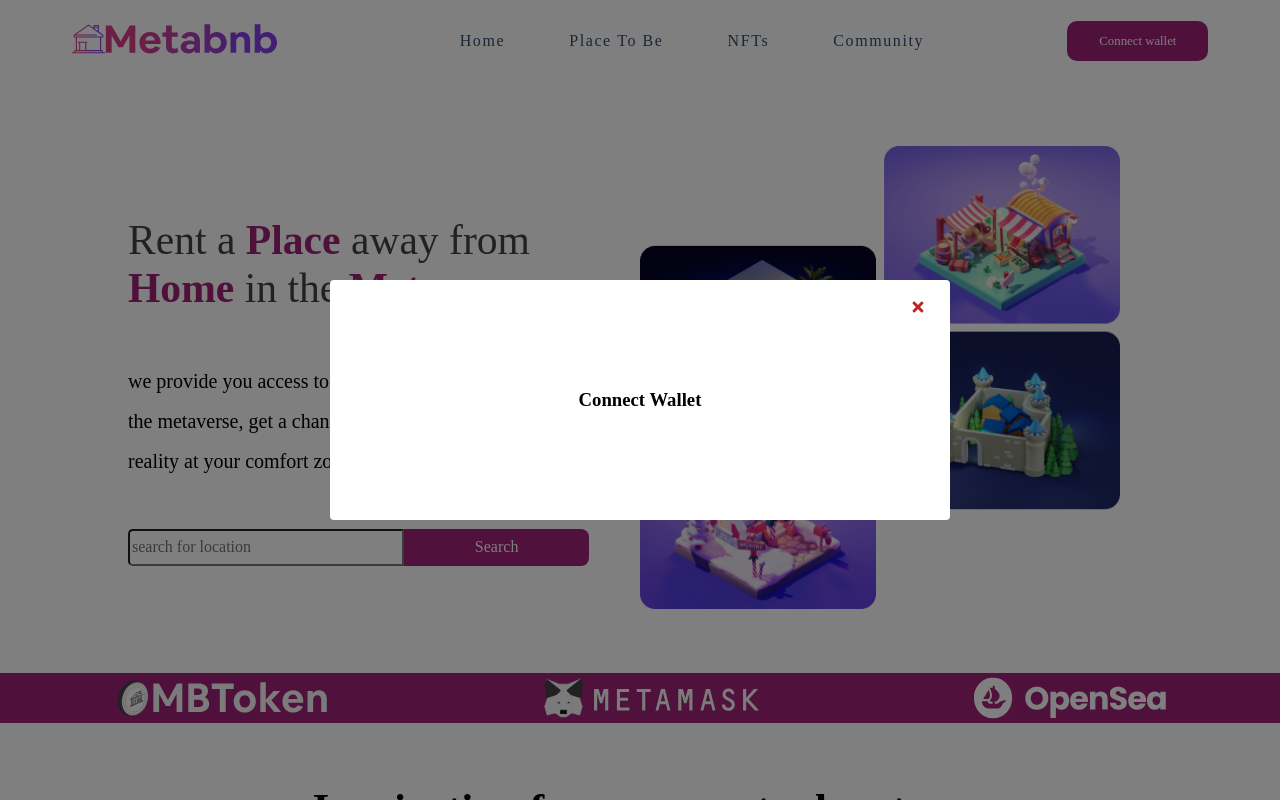
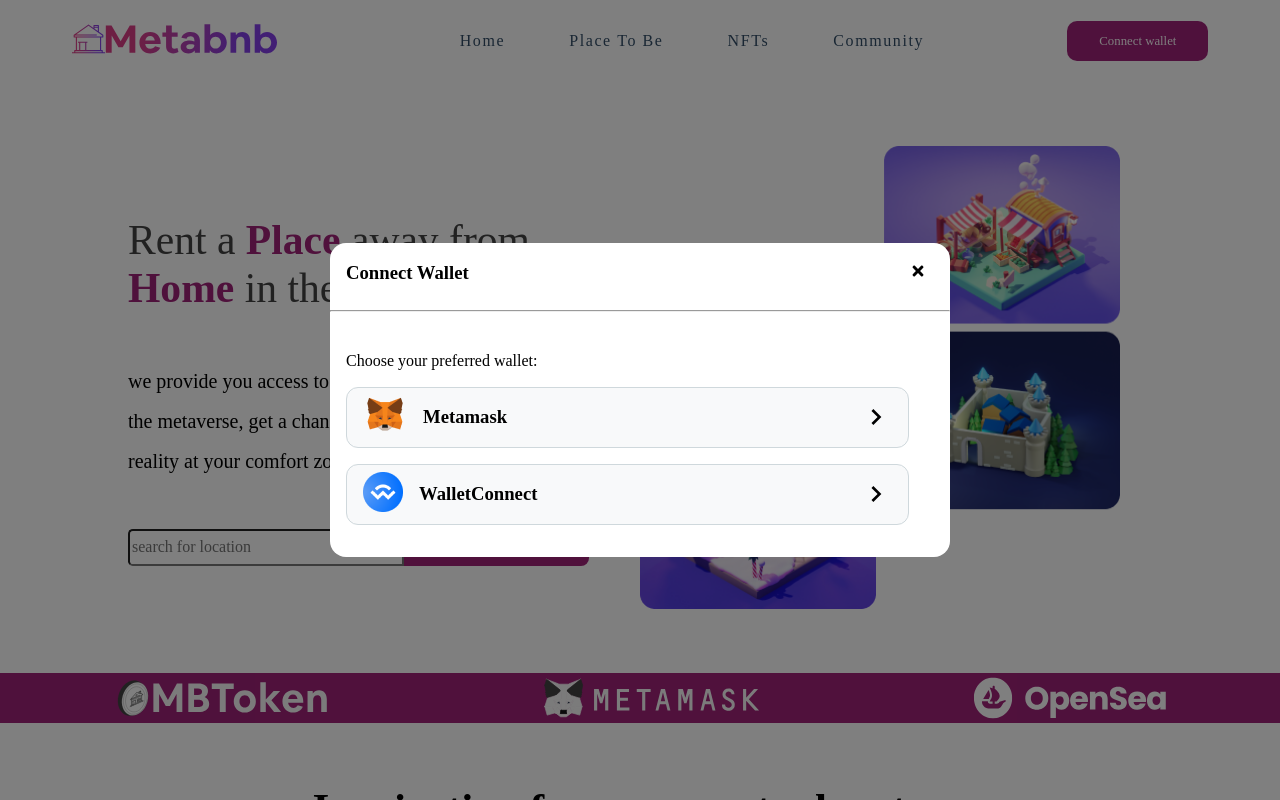
Before and after one commit to Jcolejeff/HNG-FRONTEND-TASK-3, a React (Create React App) app: page / in a window 1280 px wide. Both pictures are taken after a click on the button "Connect wallet". Shown: the top 800 px of the page. Built offline with nearby package versions, Linux system fonts and the light colour scheme; the HTML template or start-up script is replaced by a standard one; a web font is replaced by a local one.

Commit message:
feat:added modal conent

```diff
--- a/src/components/Modal.js
+++ b/src/components/Modal.js
@@ -1,7 +1,9 @@
 import React from "react";
 import { useGlobalContext } from "../context";
 import { FaTimes } from "react-icons/fa";
+import { MdOutlineNavigateNext } from "react-icons/md";
 import styled from "styled-components";
+
 const Modal = () => {
 	const { isModalOpen, closeModal } = useGlobalContext();
 	return (
@@ -12,10 +14,39 @@
 				}`}
 			>
 				<div className="modal-container">
-					<h3>Connect Wallet</h3>
-					<button className="close-modal-btn" onClick={closeModal}>
-						<FaTimes></FaTimes>
-					</button>
+					<div className="header">
+						<h3>Connect Wallet</h3>
+						<button className="close-modal-btn" onClick={closeModal}>
+							<FaTimes></FaTimes>
+						</button>
+					</div>
+
+					<hr />
+					<section>
+						<p>Choose your preferred wallet:</p>
+						<div className="container">
+							<div className="icon">
+								<span>
+									<img src="images/metamask-icon.png" alt="" />
+								</span>
+								<span>
+									<h3>Metamask</h3>
+								</span>
+							</div>
+							<MdOutlineNavigateNext />
+						</div>
+						<div className="container">
+							<div className="icon">
+								<span>
+									<img src="/images/walletconnect-icon.png" alt="" />
+								</span>
+								<span>
+									<h3>WalletConnect</h3>
+								</span>
+							</div>
+							<MdOutlineNavigateNext />
+						</div>
+					</section>
 				</div>
 			</div>
 		</Wrapper>
@@ -44,23 +75,48 @@
 	}
 	.modal-container {
 		background: var(--clr-white);
-		border-radius: var(--radius);
+		border-radius: 1rem;
 		width: 90vw;
-		height: 30vh;
+
 		max-width: var(--fixed-width);
-		text-align: center;
-		display: grid;
-		place-items: center;
+
 		position: relative;
+		.header {
+			display: flex;
+			padding-inline: 1rem;
+			justify-content: space-between;
+		}
+		section {
+			padding: 1rem;
+			.container {
+				display: flex;
+				align-items: center;
+				padding-inline: 1rem;
+				justify-content: space-between;
+				width: 90%;
+				background: #f8f9fa;
+				/* DTC Mid Gray */
+				margin-block-end: 1rem;
+				border: 1px solid #cfd8dc;
+				border-radius: 12px;
+			}
+			svg {
+				font-size: 2rem;
+			}
+			.icon {
+				display: flex;
+				align-items: center;
+				span {
+					margin-inline-end: 1rem;
+				}
+			}
+		}
 	}
 	.close-modal-btn {
-		position: absolute;
-		top: 1rem;
-		right: 1rem;
 		font-size: 1rem;
 		background: transparent;
 		border-color: transparent;
-		color: var(--clr-red-dark);
+		color: black;
 		cursor: pointer;
 	}
 `;
```
Also changed, not shown: public/images/metamask-icon.png (added), public/images/walletconnect-icon.png (added).
